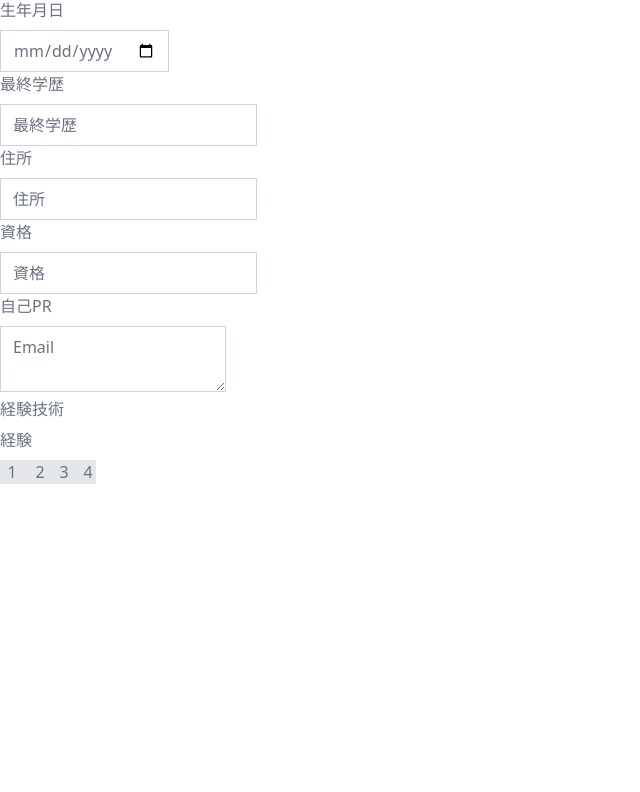
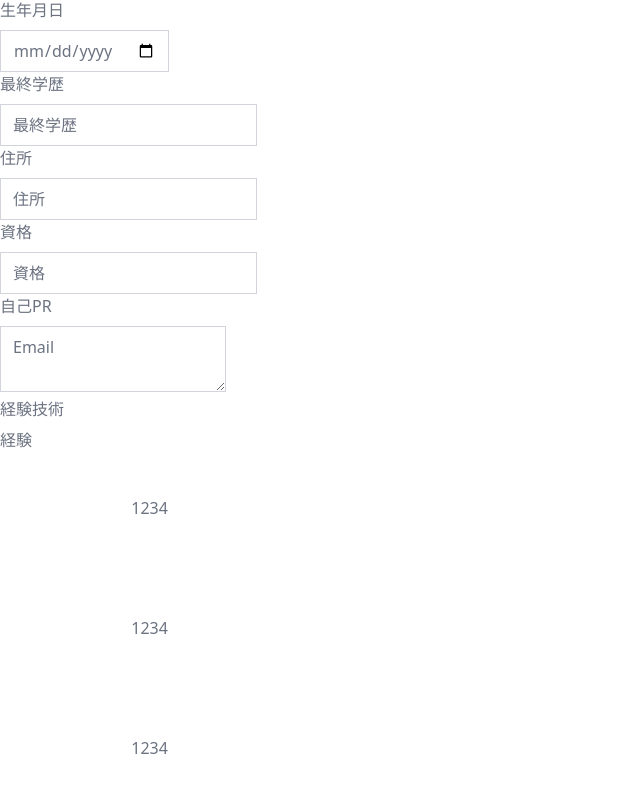
Before and after one commit to myantyuWorld/stackies-app, a Vue app in the folder frontend/vite_fast/: page /register in a window 1280 px wide. Shown: the part 318-1110 px from the top of the page, without its empty margins (0-640 px from the left). Before the commit the page ends 850 px from the top, so only its background shows below. Built offline with nearby package versions, Linux system fonts and the light colour scheme.

Commit message:
Modify 基本情報登録画面 Modal

```diff
--- /dev/null
+++ b/frontend/vite_fast/src/components/ExperienceRating.vue
@@ -0,0 +1,22 @@
+<script setup lang="ts">
+// defineProps<{
+//   badgeColor: string
+// }>()
+import MasterDataItem from '../components/MasterDataItem.vue'
+import Rating from '../components/Rating.vue'
+</script>
+<template>
+
+  <div class="justify-between p-4 rounded-lg bg-white shadow-indigo-50 shadow-md my-2">
+
+    <div class="flex flex-wrap -m-4 text-center">
+      <div class="p-1 sm:w-1/3 lg:w-1/4 w-full hover:scale-105 duration-500">
+        <MasterDataItem :badgeColor=itemBadgeColor />
+      </div>
+      <div class="p-1 sm:w-2/3 lg:w-3/4 w-full hover:scale-105 duration-500">
+        <Rating />
+      </div>
+    </div>
+
+  </div>
+</template>
--- /dev/null
+++ b/frontend/vite_fast/src/components/Rating.vue
@@ -0,0 +1,33 @@
+<script setup lang="ts">
+// defineProps<{
+//   badgeColor: string
+// }>()
+</script>
+<template>
+  <!-- <div class="grid w-full grid-cols-4 space-x-2 rounded-xl bg-white my-auto p-2" x-data="app"> -->
+  <div class=" flex items-center  justify-between p-4  rounded-lg bg-white shadow-indigo-50 shadow-md" x-data="app">
+    <div>
+      <input type="radio" name="option" id="1" class="peer hidden" checked />
+      <label for="1"
+        class="block cursor-pointer select-none rounded-xl p-2 text-center peer-checked:bg-blue-500 peer-checked:font-bold peer-checked:text-white">1</label>
+    </div>
+
+    <div>
+      <input type="radio" name="option" id="2" class="peer hidden" />
+      <label for="2"
+        class="block cursor-pointer select-none rounded-xl p-2 text-center peer-checked:bg-blue-500 peer-checked:font-bold peer-checked:text-white">2</label>
+    </div>
+
+    <div>
+      <input type="radio" name="option" id="3" class="peer hidden" />
+      <label for="3"
+        class="block cursor-pointer select-none rounded-xl p-2 text-center peer-checked:bg-blue-500 peer-checked:font-bold peer-checked:text-white">3</label>
+    </div>
+
+    <div>
+      <input type="radio" name="option" id="4" class="peer hidden" />
+      <label for="4"
+        class="block cursor-pointer select-none rounded-xl p-2 text-center peer-checked:bg-blue-500 peer-checked:font-bold peer-checked:text-white">4</label>
+    </div>
+  </div>
+</template>
--- a/frontend/vite_fast/src/views/RegisterView.vue
+++ b/frontend/vite_fast/src/views/RegisterView.vue
@@ -1,6 +1,8 @@
 <script setup lang="ts">
 import MasterData from '../components/MasterData.vue'
 import MasterDataItem from '../components/MasterDataItem.vue'
+import Rating from '../components/Rating.vue'
+import ExperienceRating from '../components/ExperienceRating.vue'
 
 import { onMounted } from 'vue'
 import { initModals } from 'flowbite'
@@ -153,18 +155,12 @@ onMounted(() => {
                       </div>
                       <!-- Modal body -->
                       <div class="p-6 space-y-6">
-                        <div class="justify-between p-4 rounded-lg bg-white shadow-indigo-50 shadow-md my-2">
-
-                          <div class="flex flex-wrap -m-4 text-center">
-                            <div class="p-1 sm:w-1/2 lg:w-1/4 w-full hover:scale-105 duration-500">
-                              <MasterDataItem :badgeColor=itemBadgeColor />
-                            </div>
-                            <div class="p-1 sm:w-1/2 lg:w-1/4 w-full hover:scale-105 duration-500">
-
-                            </div>
-                          </div>
-
-                        </div>
+                        <ExperienceRating/>
+                        <ExperienceRating/>
+                        <ExperienceRating/>
+                        <ExperienceRating/>
+                        <ExperienceRating/>
+                        <ExperienceRating/>
                       </div>
                       <!-- Modal footer -->
                       <div
@@ -198,36 +194,10 @@ onMounted(() => {
                         経験
                       </label>
 
-                      <div class="grid w-full grid-cols-4 space-x-2 rounded-xl bg-gray-200 p-2" x-data="app">
-                        <div>
-                          <input type="radio" name="option" id="1" class="peer hidden" checked />
-                          <label for="1"
-                            class="block cursor-pointer select-none rounded-xl p-2 text-center peer-checked:bg-blue-500 peer-checked:font-bold peer-checked:text-white">1</label>
-                        </div>
-
-                        <div>
-                          <input type="radio" name="option" id="2" class="peer hidden" />
-                          <label for="2"
-                            class="block cursor-pointer select-none rounded-xl p-2 text-center peer-checked:bg-blue-500 peer-checked:font-bold peer-checked:text-white">2</label>
-                        </div>
-
-                        <div>
-                          <input type="radio" name="option" id="3" class="peer hidden" />
-                          <label for="3"
-                            class="block cursor-pointer select-none rounded-xl p-2 text-center peer-checked:bg-blue-500 peer-checked:font-bold peer-checked:text-white">3</label>
-                        </div>
-
-                        <div>
-                          <input type="radio" name="option" id="4" class="peer hidden" />
-                          <label for="4"
-                            class="block cursor-pointer select-none rounded-xl p-2 text-center peer-checked:bg-blue-500 peer-checked:font-bold peer-checked:text-white">4</label>
-                        </div>
-                      </div>
-
+                      <ExperienceRating/>
+                      <ExperienceRating/>
+                      <ExperienceRating/>
                     </div>
-
-
-
 
                     <div class="mt-10">
                       <input type="submit" value="基本情報登録"
```
